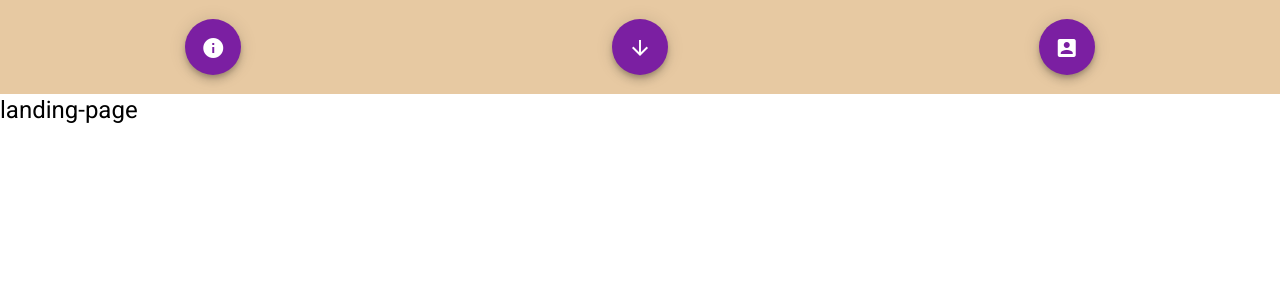
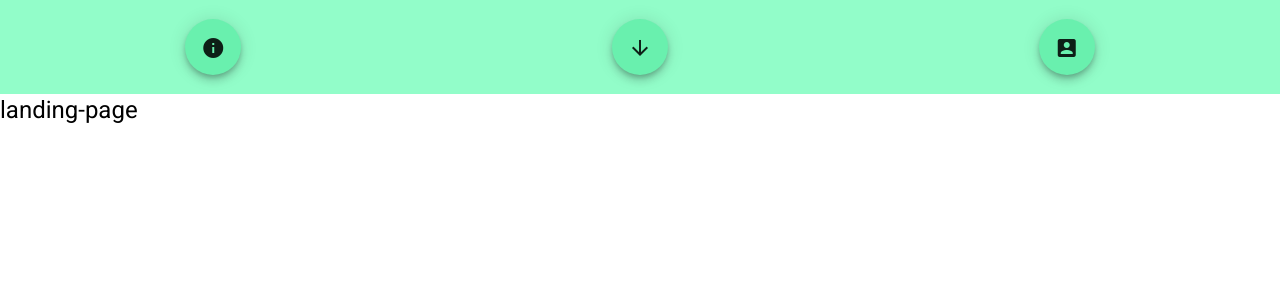
Before and after one commit to Florianbracke/kingsize, an Angular app: page / in a window 1280 px wide. Shown: the top 300 px of the page. Built offline with nearby package versions, Linux system fonts and the light colour scheme.

Commit message:
ocmmit before merge homepage

```diff
--- a/src/app/app.module.ts
+++ b/src/app/app.module.ts
@@ -7,8 +7,9 @@ import { GeolocationComponent } from './geolocation/geolocation.component';
 import { HeaderComponent } from './header/header.component';
 import { BrowserAnimationsModule } from '@angular/platform-browser/animations';
 
-import {MatButtonModule} from '@angular/material/button';
-import {MatIconModule} from '@angular/material/icon';
+import { MatButtonModule } from '@angular/material/button';
+import { MatIconModule } from '@angular/material/icon';
+
 
 
 @NgModule({
--- a/src/app/header/header.component.css
+++ b/src/app/header/header.component.css
@@ -1,13 +1,11 @@
 .headerContainer{
-    background-color: rgb(231, 201, 162);
+    background-color: rgba(77, 252, 167, 0.61);
     display: flex;
     flex-direction: row;
     justify-content: center;
     height: auto;
     align-items: center;
 }
-
-
 
 .headerDiv{
     display: flex;
--- a/src/app/header/header.component.html
+++ b/src/app/header/header.component.html
@@ -1,21 +1,20 @@
 <div class="headerContainer">
 
 
-
-    <div class="headerDiv two">
-        <button mat-fab color="primary" aria-label="Example icon button with a delete icon">
+    <div class="headerDiv">
+        <button mat-fab color="accent" aria-label="Example icon button with a delete icon">
             <mat-icon>info_box</mat-icon>
         </button>
+
     </div>
-
-    <div class="headerDiv three">
-        <button mat-fab color="primary" aria-label="Example icon button with a delete icon">
+    <div class="headerDiv">
+        <button mat-fab color="accent" aria-label="Example icon button with a delete icon">
             <mat-icon>arrow_downward_box</mat-icon>
         </button>
     </div>
 
-    <div class="headerDiv four">
-        <button mat-fab color="primary" aria-label="Example icon button with a delete icon">
+    <div class="headerDiv">
+        <button mat-fab color="accent" aria-label="Example icon button with a delete icon">
             <mat-icon>account_box</mat-icon>
         </button>
     </div>
```
